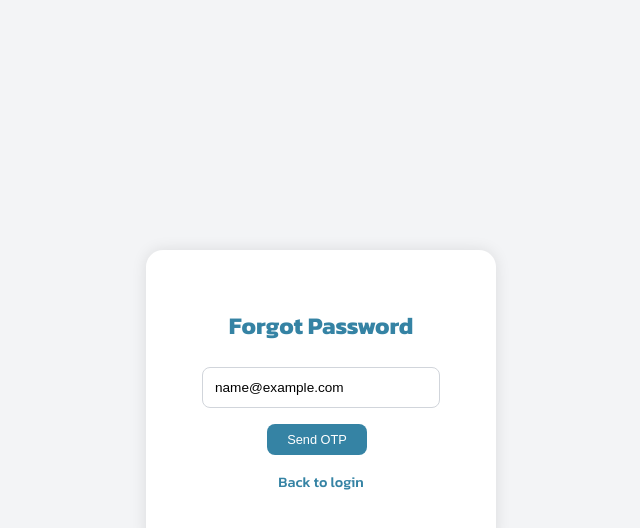
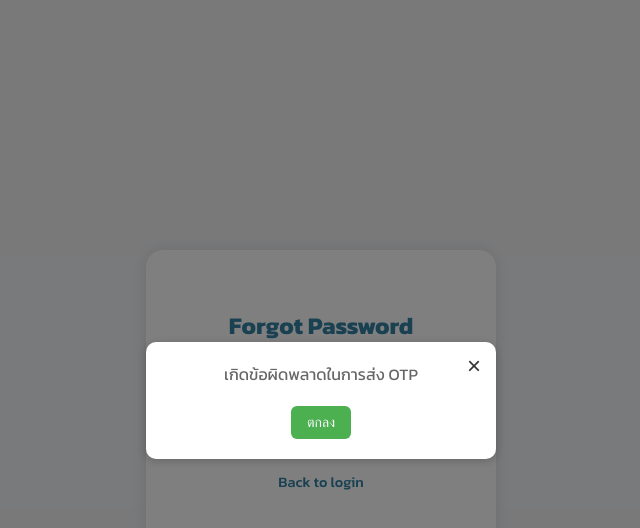
Before and after one commit to RAKKIAD-JO/ATJ-ROBOT, a Next.js app in the folder frontend/: page /otp in a window 1280 px wide. Both pictures are taken after typing "name@example.com" into the empty fields and a click on the button "Send OTP". Shown: the top 528 px of the page, without its empty margins (319-959 px from the left). Built offline with nearby package versions, Linux system fonts and the light colour scheme; no server answers; a web font is replaced by a local one.

Commit message:
edit จ้งเตือน

```diff
--- a/frontend/src/components/graph.tsx
+++ b/frontend/src/components/graph.tsx
@@ -80,7 +80,7 @@ export default function Graph() {
       if (!res.ok || !contentType?.includes("application/json")) {
         console.error("Invalid response:", text);
         setSprayCounts([]);
-        throw new Error("Failed to fetch robot data");
+        throw new Error("ไม่พบข้อมูลของหุ่นยนต์ในวันที่เลือก");
       }
 
       const data = JSON.parse(text);
@@ -113,7 +113,7 @@ export default function Graph() {
       if (!res.ok || !contentType?.includes("application/json")) {
         console.error("Invalid response:", text);
         setUsageByType({ water: 0, fertilizer: 0, pesticide: 0 });
-        throw new Error("Failed to fetch robot data");
+        throw new Error("ไม่พบข้อมูลของหุ่นยนต์ในวันที่เลือก");
       }
 
       const data = JSON.parse(text);
--- a/frontend/src/components/history.tsx
+++ b/frontend/src/components/history.tsx
@@ -122,7 +122,7 @@ export default function HistoryPage() {
                 );
 
                 if (!res.ok) {
-                    throw new Error("Failed to fetch robot data");
+                    throw new Error("ไม่พบข้อมูลของหุ่นยนต์ในวันที่เลือก");
                 }
 
                 const json = await res.json();
@@ -130,7 +130,7 @@ export default function HistoryPage() {
 
                 if (json.length === 0) {
                     setData([]);
-                    setErrorMessage("ไม่พบข้อมูลในช่วงเวลาที่เลือก");
+                    setErrorMessage("ไม่พบข้อมูลของหุ่นยนต์ในวันที่เลือก");
                     return;
                 }
 
--- a/frontend/src/components/otp.tsx
+++ b/frontend/src/components/otp.tsx
@@ -11,7 +11,15 @@ export default function OtpPage() {
   const [email, setEmail] = useState(""); // อีเมลสำหรับส่ง OTP
   const [enteredOtp, setEnteredOtp] = useState(""); // OTP ที่ผู้ใช้กรอก
   const [loading, setLoading] = useState(false); // แสดงสถานะ loading
+  const [modalMessage, setModalMessage] = useState<string | null>(null);
 
+  const showModal = (message: string) => {
+    setModalMessage(message);
+  };
+
+  const closeModal = () => {
+    setModalMessage(null);
+  };
   // 🔶 ส่ง OTP ไปยังอีเมลผ่าน API
   const handleSendOtp = async (e: React.FormEvent) => {
     e.preventDefault();
@@ -29,14 +37,14 @@ export default function OtpPage() {
       const data = await response.json();
 
       if (response.ok) {
-        alert(data.message); // "ส่ง OTP เรียบร้อยแล้ว..."
+        showModal(data.message); // "ส่ง OTP เรียบร้อยแล้ว..."
         setOtpSent(true);
       } else {
-        alert(data.message); // เช่น "ไม่พบอีเมลนี้ในระบบ"
+        showModal(data.message); // เช่น "ไม่พบอีเมลนี้ในระบบ"
       }
     } catch (error) {
       console.error("Error sending OTP:", error);
-      alert("เกิดข้อผิดพลาดในการส่ง OTP");
+      showModal("เกิดข้อผิดพลาดในการส่ง OTP");
     } finally {
       setLoading(false);
     }
@@ -59,14 +67,14 @@ export default function OtpPage() {
       const data = await response.json();
 
       if (response.ok) {
-        alert(data.message);
+        showModal(data.message);
         router.push("/reset-password?email=" + encodeURIComponent(email));
       } else {
-        alert(data.message);
+        showModal(data.message);
       }
     } catch (error) {
       console.error("Error verifying OTP:", error);
-      alert("เกิดข้อผิดพลาดในการตรวจสอบ OTP");
+      showModal("เกิดข้อผิดพลาดในการตรวจสอบ OTP");
     } finally {
       setLoading(false);
     }
@@ -115,6 +123,16 @@ export default function OtpPage() {
           )}
         </div>
       </div>
+      {/* ✅ Modal Component */}
+        {modalMessage && (
+          <div className="modal-overlay">
+            <div className="modal-box">
+              <button className="modal-close" onClick={closeModal}>×</button>
+              <p>{modalMessage}</p>
+              <button className="modal-ok" onClick={closeModal}>ตกลง</button>
+            </div>
+          </div>
+        )}
     </div>
   );
 }
--- a/frontend/src/styles/login.css
+++ b/frontend/src/styles/login.css
@@ -137,5 +137,68 @@
     border-radius: 12px;
 }
 
+}
 
+/* Overlay */
+.modal-overlay {
+  position: fixed;
+  top: 0;
+  left: 0;
+  width: 100%;
+  height: 100%;
+  background: rgba(0, 0, 0, 0.5);
+  display: flex;
+  align-items: center;
+  justify-content: center;
+  z-index: 9999;
 }
+
+/* Modal Box */
+.modal-box {
+  background: #fff;
+  padding: 20px 30px;
+  border-radius: 10px;
+  width: 350px;
+  text-align: center;
+  position: relative;
+  animation: fadeIn 0.3s ease;
+  box-shadow: 0 2px 10px rgba(0, 0, 0, 0.2);
+}
+
+.modal-box p {
+  font-size: 16px;
+  margin-bottom: 20px;
+}
+
+/* Close Button (X) */
+.modal-close {
+  position: absolute;
+  top: 10px;
+  right: 15px;
+  background: none;
+  border: none;
+  font-size: 24px;
+  cursor: pointer;
+  color: #333;
+}
+
+/* OK Button */
+.modal-ok {
+  padding: 8px 16px;
+  background: #4caf50;
+  color: #fff;
+  border: none;
+  border-radius: 6px;
+  cursor: pointer;
+  font-size: 14px;
+}
+
+.modal-ok:hover {
+  background: #45a049;
+}
+
+/* Animation */
+@keyframes fadeIn {
+  from { opacity: 0; transform: scale(0.9); }
+  to { opacity: 1; transform: scale(1); }
+}
--- a/frontend/src/styles/otp.css
+++ b/frontend/src/styles/otp.css
@@ -80,3 +80,67 @@
     cursor: pointer;
     font-weight: 500;
 }
+
+/* Overlay */
+.modal-overlay {
+  position: fixed;
+  top: 0;
+  left: 0;
+  width: 100%;
+  height: 100%;
+  background: rgba(0, 0, 0, 0.5);
+  display: flex;
+  align-items: center;
+  justify-content: center;
+  z-index: 9999;
+}
+
+/* Modal Box */
+.modal-box {
+  background: #fff;
+  padding: 20px 30px;
+  border-radius: 10px;
+  width: 350px;
+  text-align: center;
+  position: relative;
+  animation: fadeIn 0.3s ease;
+  box-shadow: 0 2px 10px rgba(0, 0, 0, 0.2);
+}
+
+.modal-box p {
+  font-size: 16px;
+  margin-bottom: 20px;
+}
+
+/* Close Button (X) */
+.modal-close {
+  position: absolute;
+  top: 10px;
+  right: 15px;
+  background: none;
+  border: none;
+  font-size: 24px;
+  cursor: pointer;
+  color: #333;
+}
+
+/* OK Button */
+.modal-ok {
+  padding: 8px 16px;
+  background: #4caf50;
+  color: #fff;
+  border: none;
+  border-radius: 6px;
+  cursor: pointer;
+  font-size: 14px;
+}
+
+.modal-ok:hover {
+  background: #45a049;
+}
+
+/* Animation */
+@keyframes fadeIn {
+  from { opacity: 0; transform: scale(0.9); }
+  to { opacity: 1; transform: scale(1); }
+}
--- a/frontend/src/styles/settings.css
+++ b/frontend/src/styles/settings.css
@@ -178,3 +178,62 @@
   font-size: 12px;
   user-select: none;
 }
+
+.modal-overlay {
+  position: fixed;
+  top: 0;
+  left: 0;
+  width: 100%;
+  height: 100%;
+  background: rgba(0, 0, 0, 0.5);
+  display: flex;
+  align-items: center;
+  justify-content: center;
+  z-index: 9999;
+}
+
+.modal-box {
+  background: #fff;
+  padding: 20px 30px;
+  border-radius: 10px;
+  width: 350px;
+  text-align: center;
+  position: relative;
+  animation: fadeIn 0.3s ease;
+  box-shadow: 0 2px 10px rgba(0, 0, 0, 0.2);
+}
+
+.modal-box p {
+  font-size: 16px;
+  margin-bottom: 20px;
+}
+
+.modal-close {
+  position: absolute;
+  top: 10px;
+  right: 15px;
+  background: none;
+  border: none;
+  font-size: 24px;
+  cursor: pointer;
+  color: #333;
+}
+
+.modal-ok {
+  padding: 8px 16px;
+  background: #4caf50;
+  color: #fff;
+  border: none;
+  border-radius: 6px;
+  cursor: pointer;
+  font-size: 14px;
+}
+
+.modal-ok:hover {
+  background: #318f12;
+}
+
+@keyframes fadeIn {
+  from { opacity: 0; transform: scale(0.9); }
+  to { opacity: 1; transform: scale(1); }
+}
```
Also changed, not shown: frontend/src/components/login.tsx (+26 -6 lines), frontend/src/components/settings.tsx (+21 -2 lines), 1 other file (tests, documents, lock files or other folders).
